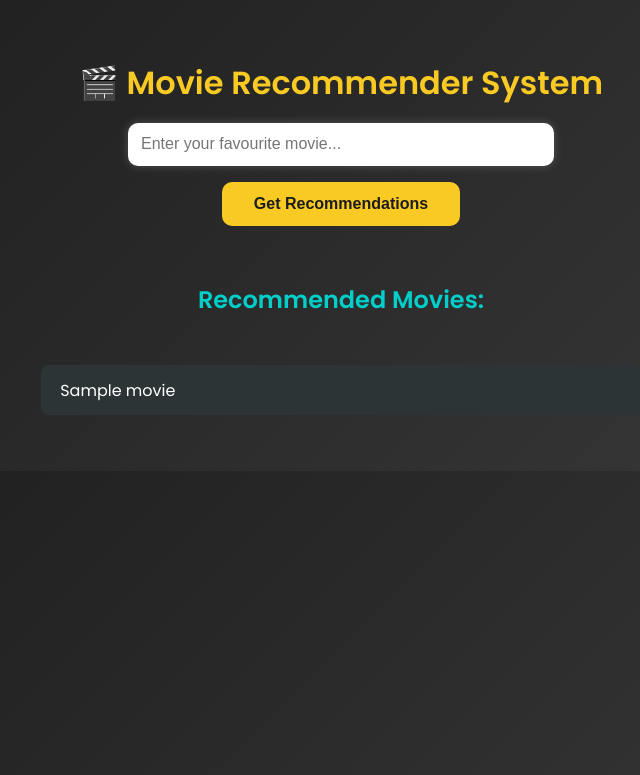
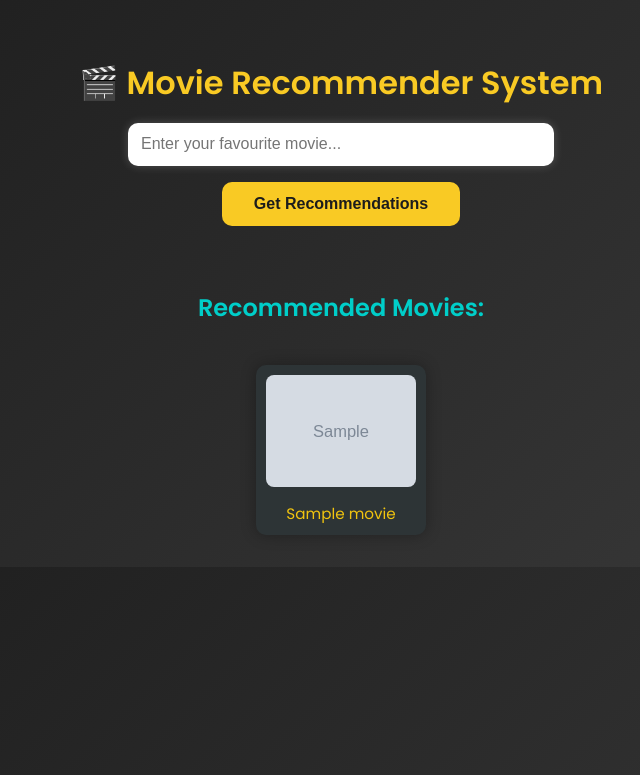
Before and after one commit to varshithrevally/MovieRecommender, a Flask app: template templates/index.html in a window 1280 px wide. Shown: the top 775 px of the page, without its empty margins (299-939 px from the left). Run offline with Flask 3, Linux system fonts and the light colour scheme; the template is opened without the code that fills it: most values are stand-ins (such as "Sample title", 1, 10 or a date in 2020); grey boxes marked "Sample" are stand-in pictures; parts of the project's set-up code (start-up, migrations or seed data) failed here and were passed over.

Commit message:
Added Posters for Movie

```diff
--- a/app.py
+++ b/app.py
@@ -1,12 +1,14 @@
 from flask import Flask, request, render_template
-import numpy as np
 import pandas as pd
 import difflib
+import requests
 from sklearn.feature_extraction.text import TfidfVectorizer
 from sklearn.metrics.pairwise import cosine_similarity
+import urllib.parse
 
 app=Flask(__name__)
 
+OMDB_API_KEY="b3f9a715"
 
 movies_data=pd.read_csv('movies.csv')
 
@@ -14,27 +16,40 @@ selected_features=['genres', 'keywords', 'tagline', 'cast', 'director']
 for feature in selected_features:
     movies_data[feature]=movies_data[feature].fillna('')
 
-combined_features=movies_data['genres']+' '+movies_data['keywords']+' '+movies_data['tagline']+' '+movies_data['cast']+' '+movies_data['director']
+combined_features=movies_data['genres'] + ' ' + movies_data['keywords'] + ' ' + \
+                    movies_data['tagline'] + ' ' + movies_data['cast'] + ' ' + \
+                    movies_data['director']
 
 vectorizer=TfidfVectorizer()
 feature_vectors=vectorizer.fit_transform(combined_features)
 
 similarity=cosine_similarity(feature_vectors)
 
+def get_movie_poster(title):
+    query=urllib.parse.quote(title)
+    url=f"http://www.omdbapi.com/?t={query}&apikey={OMDB_API_KEY}"
+    response=requests.get(url)
+    data=response.json()
+    if data.get("Poster") and data["Poster"]!="N/A":
+        return data["Poster"]
+    else:
+        return "https://via.placeholder.com/300x450?text=No+Poster"
+
 def recommend_movies(movie_name):
     list_of_all_titles=movies_data['title'].tolist()
-    find_close_match=difflib.get_close_matches(movie_name, list_of_all_titles)
-    if not find_close_match:
-        return ["No similar movies found."]
-    close_match=find_close_match[0]
-    index_of_the_movie=movies_data[movies_data.title == close_match].index.values[0]
-    similarity_score=list(enumerate(similarity[index_of_the_movie]))
-    sorted_similar_movies=sorted(similarity_score, key=lambda x: x[1], reverse=True)
+    close_matches=difflib.get_close_matches(movie_name, list_of_all_titles)
+    if not close_matches:
+        return []
+    closest_match=close_matches[0]
+    index=movies_data[movies_data.title == closest_match].index.values[0]
+    similarity_scores=list(enumerate(similarity[index]))
+    sorted_similar_movies=sorted(similarity_scores, key=lambda x: x[1], reverse=True)
     recommended_movies=[]
     for movie in sorted_similar_movies[1:31]:
-        index=movie[0]
-        title=movies_data.iloc[index]['title']
-        recommended_movies.append(title)
+        idx=movie[0]
+        title=movies_data.iloc[idx]['title']
+        poster_url=get_movie_poster(title)
+        recommended_movies.append({"title": title, "poster": poster_url})
     return recommended_movies
 
 @app.route('/', methods=['GET', 'POST'])
--- a/templates/index.html
+++ b/templates/index.html
@@ -56,23 +56,36 @@
         h3 {
             color: #00cec9;
             font-size: 1.5rem;
+            margin-top: 2rem;
         }
-        ul {
-            list-style: none;
-            padding: 0;
+        .recommendations {
+            display: flex;
+            flex-wrap: wrap;
+            gap: 20px;
+            justify-content: center;
+            margin-top: 1rem;
+        }
+        .movie-card {
+            width: 150px;
+            text-align: center;
+            background-color: #2d3436;
+            padding: 10px;
+            border-radius: 10px;
+            box-shadow: 0 0 15px rgba(0,0,0,0.3);
+            transition: transform 0.3s ease;
+        }
+        .movie-card:hover {
+            transform: scale(1.05);
+        }
+        .movie-card img {
             width: 100%;
-            max-width: 600px;
+            border-radius: 8px;
+            margin-bottom: 0.5rem;
         }
-        li {
-            background-color: #2d3436;
-            padding: 0.8rem 1.2rem;
-            margin: 0.5rem 0;
-            border-radius: 8px;
-            transition: transform 0.2s ease, background-color 0.3s ease;
-        }
-        li:hover {
-            background-color: #636e72;
-            transform: scale(1.02);
+        .movie-card p {
+            font-size: 0.95rem;
+            color: #f1c40f;
+            margin: 0;
         }
         @media screen and (max-width: 600px) {
             h2 {
@@ -81,8 +94,8 @@
             button, input[type="text"] {
                 font-size: 1rem;
             }
-            li {
-                font-size: 0.95rem;
+            .movie-card {
+                width: 45%;
             }
         }
     </style>
@@ -91,15 +104,18 @@
     <h2>🎬 Movie Recommender System</h2>
     <form method="POST">
         <input type="text" name="movie_name" placeholder="Enter your favourite movie..." required>
-        <button type="submit">Get Recommendations </button>
+        <button type="submit">Get Recommendations</button>
     </form>
     {% if recommendations %}
         <h3>Recommended Movies:</h3>
-        <ul>
+        <div class="recommendations">
             {% for movie in recommendations %}
-                <li>{{ movie }}</li>
+                <div class="movie-card">
+                    <img src="{{ movie.poster }}" alt="{{ movie.title }}">
+                    <p>{{ movie.title }}</p>
+                </div>
             {% endfor %}
-        </ul>
+        </div>
     {% endif %}
 </body>
 </html>
```
